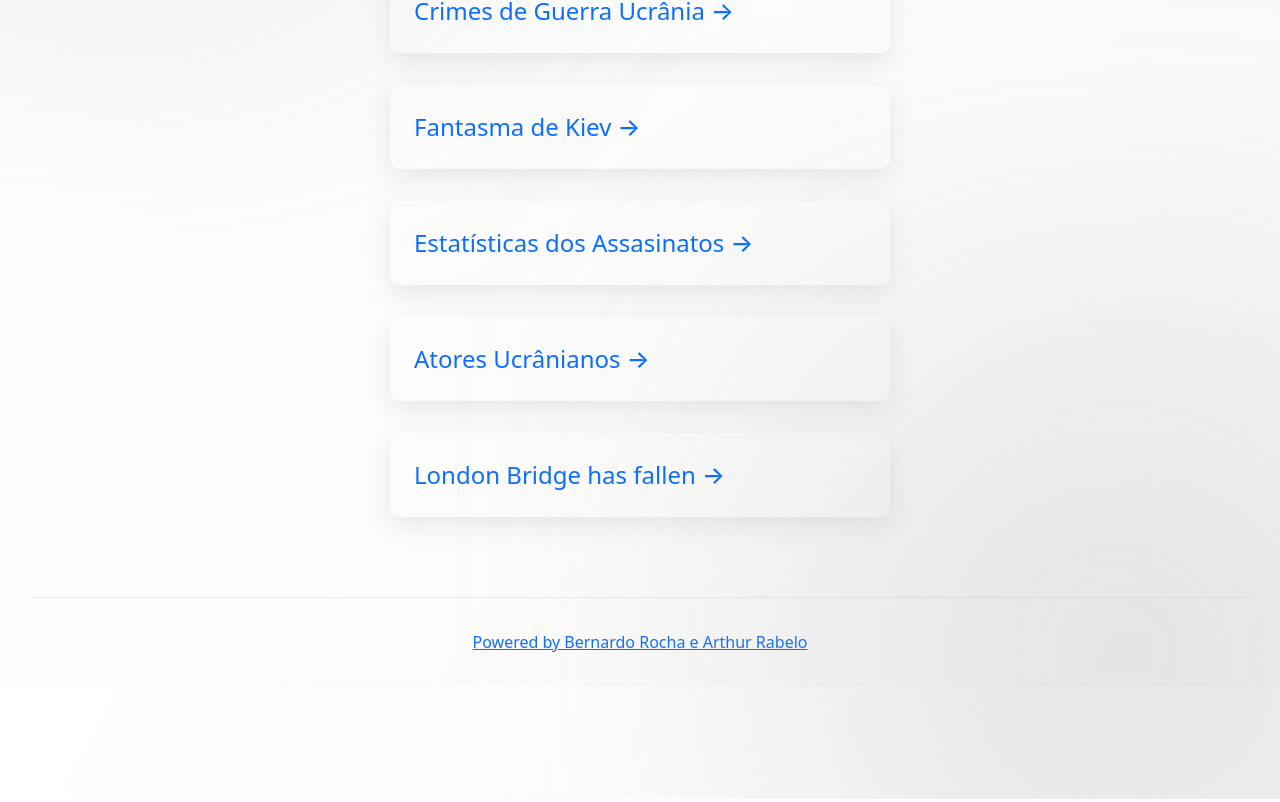
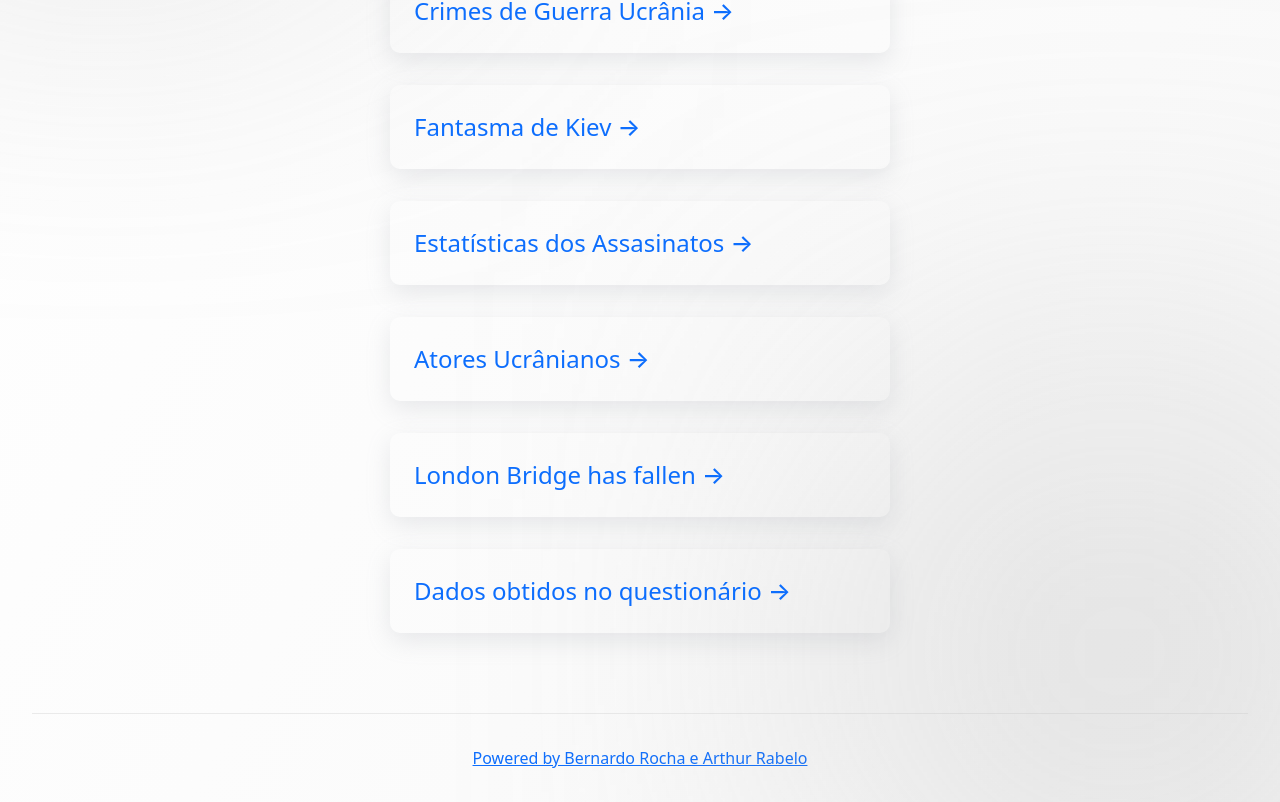
Before and after one commit to bernardovieirarocha/mundo.informacao, a Next.js app: page / in a window 1280 px wide. Shown: the part 452-1254 px from the top of the page. Built offline with nearby package versions, Linux system fonts and the light colour scheme.

Commit message:
add graphs

```diff
--- a/pages/index.js
+++ b/pages/index.js
@@ -74,7 +74,6 @@ export default function Home() {
                                         href="https://www.politifact.com/factchecks/2022/mar/03/russian-embassy-canada/russias-pants-fire-claim-it-not-occupying-ukrainia/"
                                         className="list-group-item list-group-item-action"
                                         target="_blank"
-
                                     >
                                         Fonte Primária.
                                     </a>
@@ -82,7 +81,6 @@ export default function Home() {
                                         href="https://english.elpais.com/international/2022-02-26/how-to-justify-a-war-putins-arguments-for-invading-ukraine.html"
                                         className="list-group-item list-group-item-action"
                                         target="_blank"
-
                                     >
                                         Notícia que desmente a fake news.
                                     </a>
@@ -90,7 +88,6 @@ export default function Home() {
                                         href="https://www.nexojornal.com.br/podcast/2022/03/10/Invas%C3%A3o-russa-na-Ucr%C3%A2nia-o-rep%C3%BAdio-aos-crimes-de-guerra"
                                         className="list-group-item list-group-item-action"
                                         target="_blank"
-
                                     >
                                         Repúdio a invasão.
                                     </a>
@@ -98,7 +95,6 @@ export default function Home() {
                                         href="https://www.cnnbrasil.com.br/internacional/tudo-o-que-voce-precisa-saber-sobre-crimes-de-guerra-e-como-putin-pode-ser-processado/"
                                         className="list-group-item list-group-item-action"
                                         target="_blank"
-
                                     >
                                         Putin e os crimes de guerra.
                                     </a>
@@ -106,7 +102,6 @@ export default function Home() {
                                         href="https://www.cartacapital.com.br/mundo/eua-afirmam-que-ha-relatos-bastante-criveis-de-crimes-de-guerra-da-russia-na-ucrania/"
                                         className="list-group-item list-group-item-action"
                                         target="_blank"
-
                                     >
                                         Provas sobre os crimes de guerra.
                                     </a>
@@ -114,7 +109,6 @@ export default function Home() {
                                         href="https://g1.globo.com/mundo/noticia/2022/02/25/desnazificar-a-ucrania-a-historia-por-tras-de-justificativa-de-putin-para-invasao.ghtml"
                                         className="list-group-item list-group-item-action"
                                         target="_blank"
-
                                     >
                                         Argumentos usados por Putin e reforçado
                                         pelo governo.
@@ -146,7 +140,6 @@ export default function Home() {
                                         href="https://amp.marca.com/en/lifestyle/world-news/2022/02/26/6219757d22601d2e038b45bf.html"
                                         className="list-group-item list-group-item-action"
                                         target="_blank"
-
                                     >
                                         Notícias que tentam confirmar a
                                         existência do piloto.
@@ -155,7 +148,6 @@ export default function Home() {
                                         href="https://www.istoedinheiro.com.br/fantasma-de-kiev-mito-ou-verdade/"
                                         className="list-group-item list-group-item-action"
                                         target="_blank"
-
                                     >
                                         Notícias que desmentem o fantasma(1).
                                     </a>
@@ -163,7 +155,6 @@ export default function Home() {
                                         href="https://gauchazh.clicrbs.com.br/mundo/noticia/2022/03/ex-presidente-da-ucrania-compartilha-foto-do-suposto-ghost-of-kiev-cl08arvzc003d01656ga2tk21.html"
                                         className="list-group-item list-group-item-action"
                                         target="_blank"
-
                                     >
                                         Notícias que desmentem o fantasma(2).
                                     </a>
@@ -189,7 +180,6 @@ export default function Home() {
                                         href="https://ucr.fbi.gov/crime-in-the-u.s/2015/crime-in-the-u.s.-2015/tables/expanded_homicide_data_table_6_murder_race_and_sex_of_vicitm_by_race_and_sex_of_offender_2015.xls"
                                         className="list-group-item list-group-item-action"
                                         target="_blank"
-
                                     >
                                         Dados - Censo do FBI
                                     </a>
@@ -197,7 +187,6 @@ export default function Home() {
                                         href="https://guides.library.pdx.edu/c.php?g=625347&p=4386301"
                                         className="list-group-item list-group-item-action"
                                         target="_blank"
-
                                     >
                                         Portland State University
                                     </a>
@@ -276,6 +265,30 @@ export default function Home() {
                             </div>
                         </div>
                     </div>
+                    <div className={styles.card}>
+                        <a
+                            className={styles.h2}
+                            data-bs-toggle="collapse"
+                            href="#dadosforms"
+                            aria-expanded="false"
+                            aria-controls="dadosforms"
+                        >
+                            Dados obtidos no questionário &rarr;
+                        </a>
+                        <div className="collapse" id="dadosforms">
+                            <img src="/graph1.png" className="img-fluid" />
+                            <img src="/graph2.png" className="img-fluid" />
+                            <img src="/graph3.png" className="img-fluid" />
+                            <img src="/graph4.png" className="img-fluid" />
+                            <img src="/graph5.png" className="img-fluid" />
+                            <img src="/graph6.png" className="img-fluid" />
+                            <img src="/graph7.png" className="img-fluid" />
+                            <img src="/graph8.png" className="img-fluid" />
+                            <img src="/graph9.png" className="img-fluid" />
+                            <img src="/graph10.png" className="img-fluid" />
+                            <img src="/graph11.png" className="img-fluid" />
+                        </div>
+                    </div>
                 </div>
             </main>
             <footer className={styles.footer}>
```
